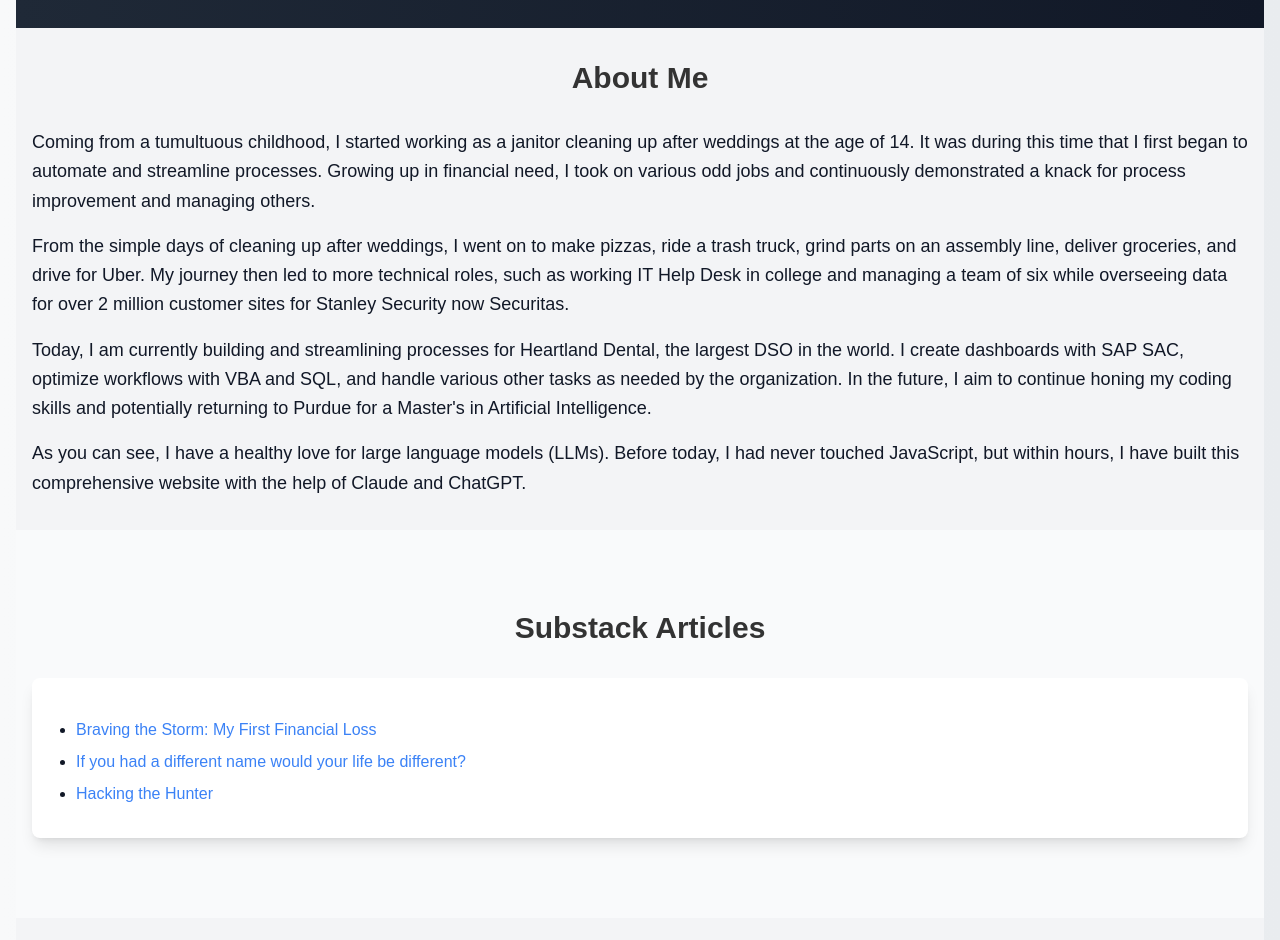
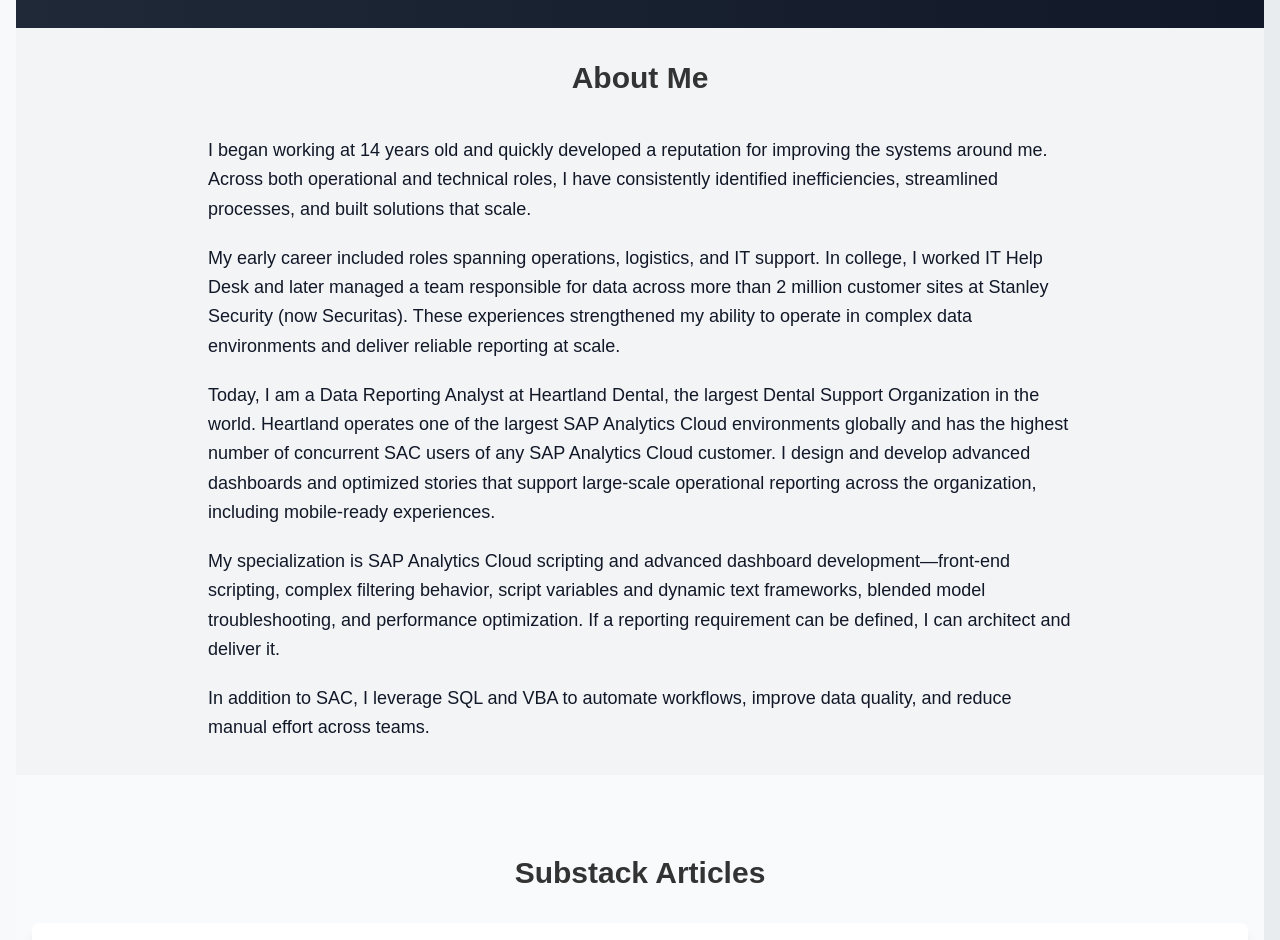
Before and after one commit to MarvinWalls/my-portfolio, a React (Create React App) app: page / in a window 1280 px wide. Shown: the part 620-1560 px from the top of the page. Built offline with nearby package versions, Linux system fonts and the light colour scheme.

Commit message:
Refine About section with SAP Analytics Cloud scripting and dashboard focus

```diff
--- a/src/components/About.js
+++ b/src/components/About.js
@@ -1,25 +1,54 @@
-import React from 'react';
+import React from "react";
 
 const About = () => {
   return (
     <section id="about" className="py-20 bg-gray-100 text-gray-900">
-      <div className="container mx-auto px-4">
-        <h2 className="text-3xl font-bold text-center mb-8">About Me</h2>
-        <p className="text-lg leading-relaxed">
-          Coming from a tumultuous childhood, I started working as a janitor cleaning up after weddings at the age of 14. It was during this time that I first began to automate and streamline processes. Growing up in financial need, I took on various odd jobs and continuously demonstrated a knack for process improvement and managing others.
-        </p>
-        <p className="text-lg leading-relaxed mt-4">
-          From the simple days of cleaning up after weddings, I went on to make pizzas, ride a trash truck, grind parts on an assembly line, deliver groceries, and drive for Uber. My journey then led to more technical roles, such as working IT Help Desk in college and managing a team of six while overseeing data for over 2 million customer sites for Stanley Security now Securitas.
-        </p>
-        <p className="text-lg leading-relaxed mt-4">
-          Today, I am currently building and streamlining processes for Heartland Dental, the largest DSO in the world. I create dashboards with SAP SAC, optimize workflows with VBA and SQL, and handle various other tasks as needed by the organization. In the future, I aim to continue honing my coding skills and potentially returning to Purdue for a Master's in Artificial Intelligence.
-        </p>
-        <p className="text-lg leading-relaxed mt-4">
-          As you can see, I have a healthy love for large language models (LLMs). Before today, I had never touched JavaScript, but within hours, I have built this comprehensive website with the help of Claude and ChatGPT.
-        </p>
+      <div className="container mx-auto px-4 max-w-4xl">
+        <h2 className="text-3xl font-bold text-center mb-10">About Me</h2>
+
+        <div className="space-y-5">
+          <p className="text-lg leading-relaxed">
+            I began working at 14 years old and quickly developed a reputation
+            for improving the systems around me. Across both operational and
+            technical roles, I have consistently identified inefficiencies,
+            streamlined processes, and built solutions that scale.
+          </p>
+
+          <p className="text-lg leading-relaxed">
+            My early career included roles spanning operations, logistics, and
+            IT support. In college, I worked IT Help Desk and later managed a
+            team responsible for data across more than 2 million customer sites
+            at Stanley Security (now Securitas). These experiences strengthened
+            my ability to operate in complex data environments and deliver
+            reliable reporting at scale.
+          </p>
+
+          <p className="text-lg leading-relaxed">
+            Today, I am a Data Reporting Analyst at Heartland Dental, the
+            largest Dental Support Organization in the world. Heartland operates
+            one of the largest SAP Analytics Cloud environments globally and has
+            the highest number of concurrent SAC users of any SAP Analytics
+            Cloud customer. I design and develop advanced dashboards and
+            optimized stories that support large-scale operational reporting
+            across the organization, including mobile-ready experiences.
+          </p>
+
+          <p className="text-lg leading-relaxed">
+            My specialization is SAP Analytics Cloud scripting and advanced
+            dashboard development—front-end scripting, complex filtering
+            behavior, script variables and dynamic text frameworks, blended model
+            troubleshooting, and performance optimization. If a reporting
+            requirement can be defined, I can architect and deliver it.
+          </p>
+
+          <p className="text-lg leading-relaxed">
+            In addition to SAC, I leverage SQL and VBA to automate workflows,
+            improve data quality, and reduce manual effort across teams.
+          </p>
+        </div>
       </div>
     </section>
   );
-}
+};
 
 export default About;
```
